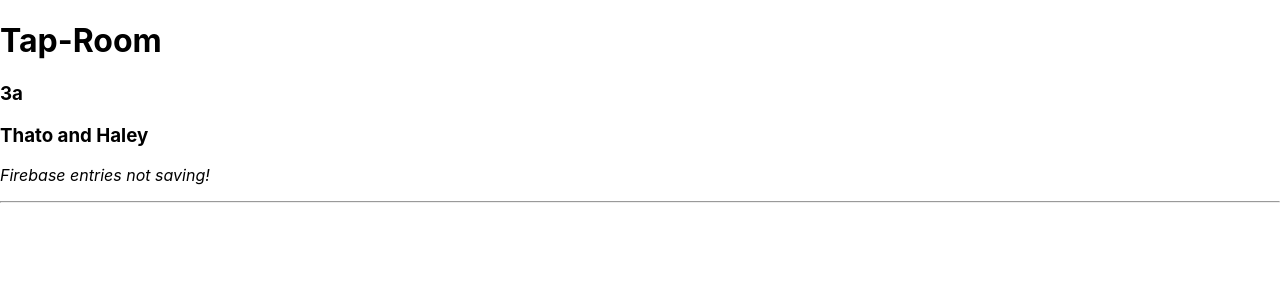
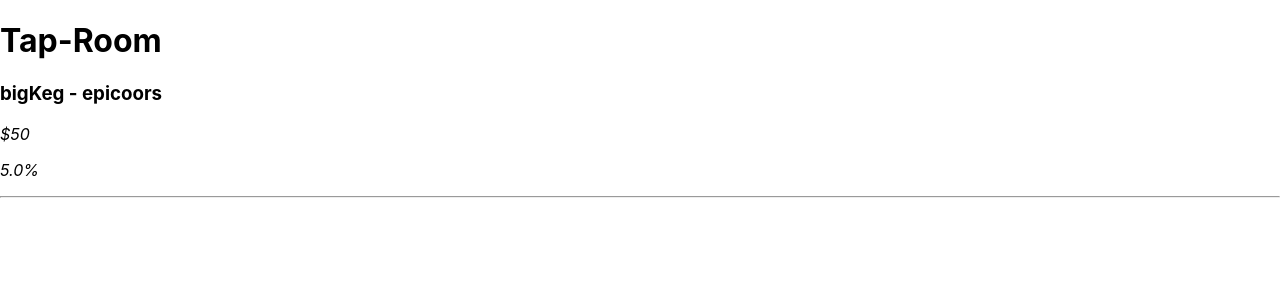
Before and after one commit to RichterBros/tap-room, a React (Create React App) app: page / in a window 1280 px wide. Shown: the top 300 px of the page. Built offline with nearby package versions, Linux system fonts and the light colour scheme.

Commit message:
add props

```diff
--- a/src/components/Keg.js
+++ b/src/components/Keg.js
@@ -1,13 +1,12 @@
 import React from "react";
 
-function Keg(){
-  const name = "Thato";
-  const name2 = "Haley";
+function Keg(props){
+  ;
   return (
     <React.Fragment>
-      <h3>3a</h3>
-      <h3>{name} and {name2}</h3>
-      <p><em>Firebase entries not saving!</em></p>
+       <h3>{props.name} - {props.brand}</h3>
+      <p><em>{props.price}</em></p>
+      <p><em>{props.alcoholContent}</em></p>
       <hr/>
     </React.Fragment>
   );
--- a/src/components/KegList.js
+++ b/src/components/KegList.js
@@ -3,8 +3,15 @@ import Keg from "./Keg";
 
 function KegList(){
   return (
-    <Keg />
-  );
+    <Keg
+    name="bigKeg"
+    brand="epicoors"
+    price="$50"
+    alcoholContent="5.0%"
+    />
+
+
+    );
 }
 
 export default KegList;
```
